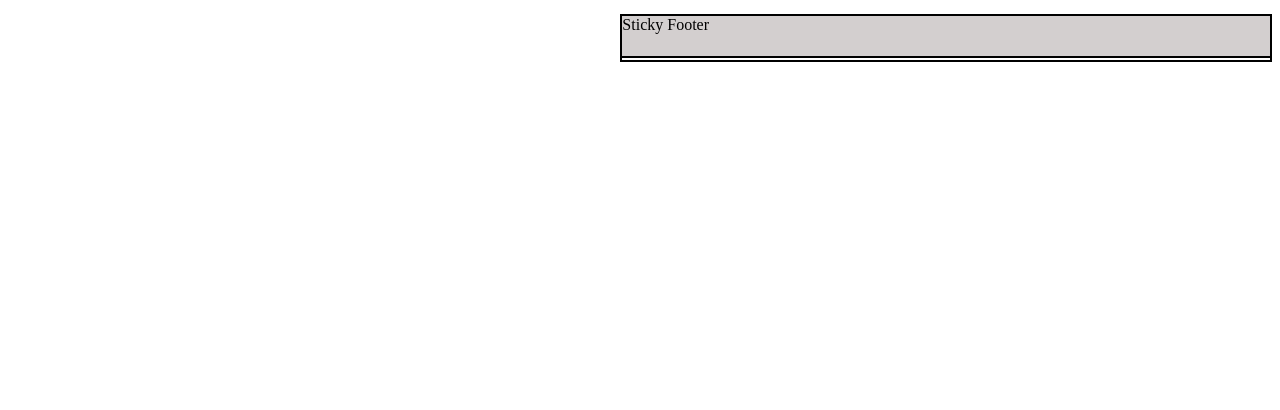
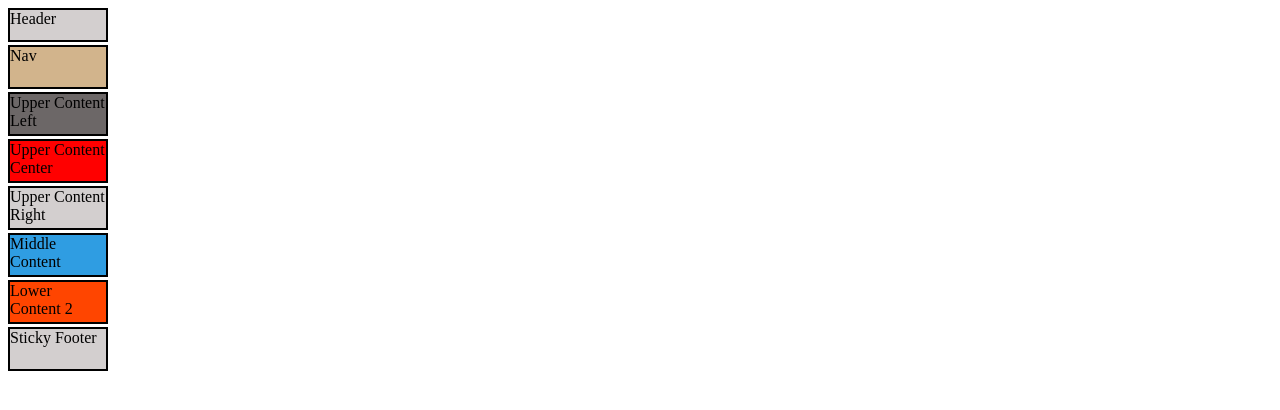
Before and after one commit to ashjmojica/css-grid-01, a plain HTML site: page index.html in a window 1280 px wide. Drawn offline with Linux system fonts and the light colour scheme.

Commit message:
Update style.css

```diff
--- a/style.css
+++ b/style.css
@@ -12,61 +12,52 @@
 }
 
 .header {
-  grid-area: header;
   border: 2px solid black;
-  height: 40px;
+  height: 30px;
   background-color: rgb(211, 207, 207);
 }
 
 .nav {
-    grid-area: nav;
   border: 2px solid black;
-  height: 100%;
-  width: 100%
+  height: 40px;
   background-color: tan;
 }
 
 .upper-content-left {
-grid-area: header;
   border: 2px solid black;
   height: 40px;
-  background-color: rgb(211, 207, 207);
+  background-color: rgb(108, 103, 103);
 }
 
 
 .upper-content-center {
-grid-area: header;
   border: 2px solid black;
   height: 40px;
-  background-color: rgb(211, 207, 207);
+  background-color: red;
 }
 
 
 .upper-content-right {
-grid-area: header;
   border: 2px solid black;
   height: 40px;
   background-color: rgb(211, 207, 207);
 }
 
 .middle-content {
-grid-area: header;
+  border: 2px solid black;
+  height: 40px;
+  background-color: rgb(47, 157, 226);
+}
+
+.lower-content-2 {
+  border: 2px solid black;
+  height: 40px;
+  background-color: orangered;
+}
+
+
+.sticky-footer {
   border: 2px solid black;
   height: 40px;
   background-color: rgb(211, 207, 207);
 }
-
-.lower-content-2 {
-grid-area: header;
-  border: 2px solid black;
-  height: 40px;
-  background-color: rgb(211, 207, 207);
-}
-
-
-.sticky-footer {
-grid-area: header;
-  border: 2px solid black;
-  height: 40px;
-  background-color: rgb(211, 207, 207);
-}
```
